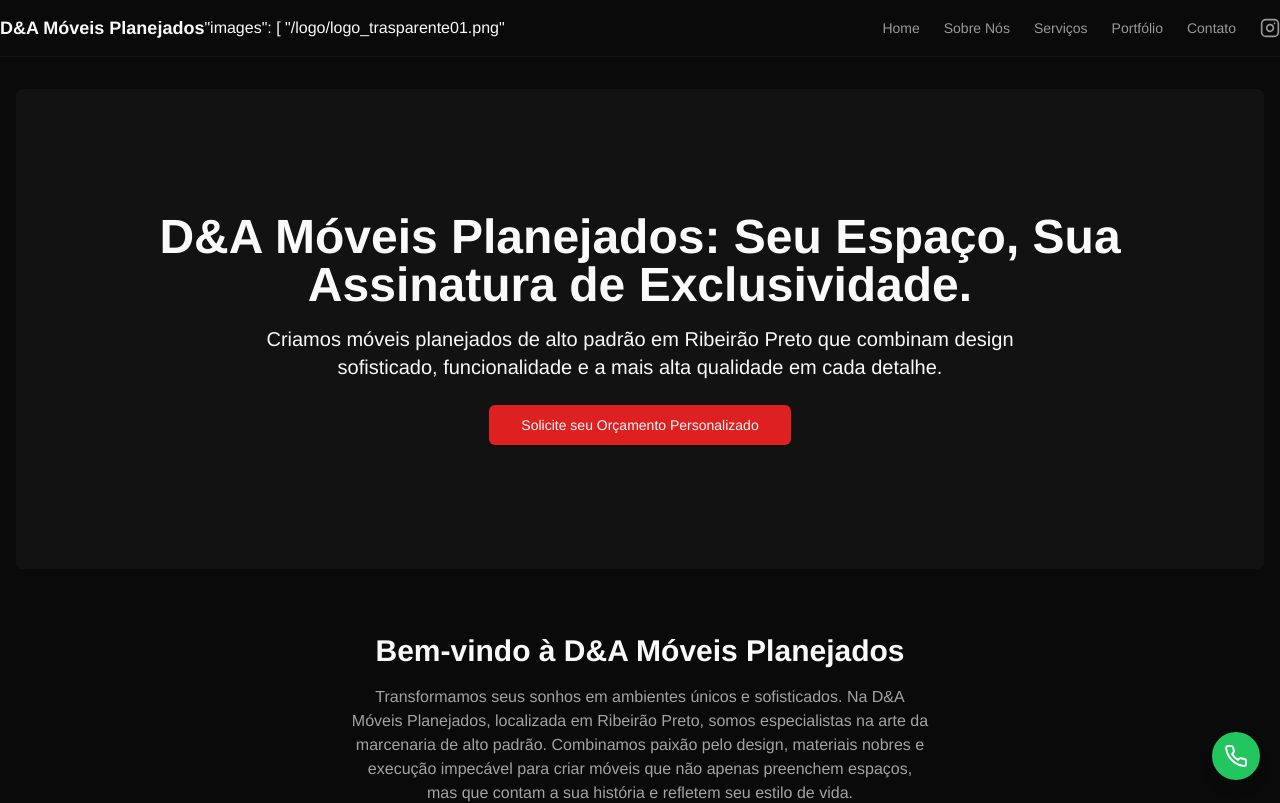
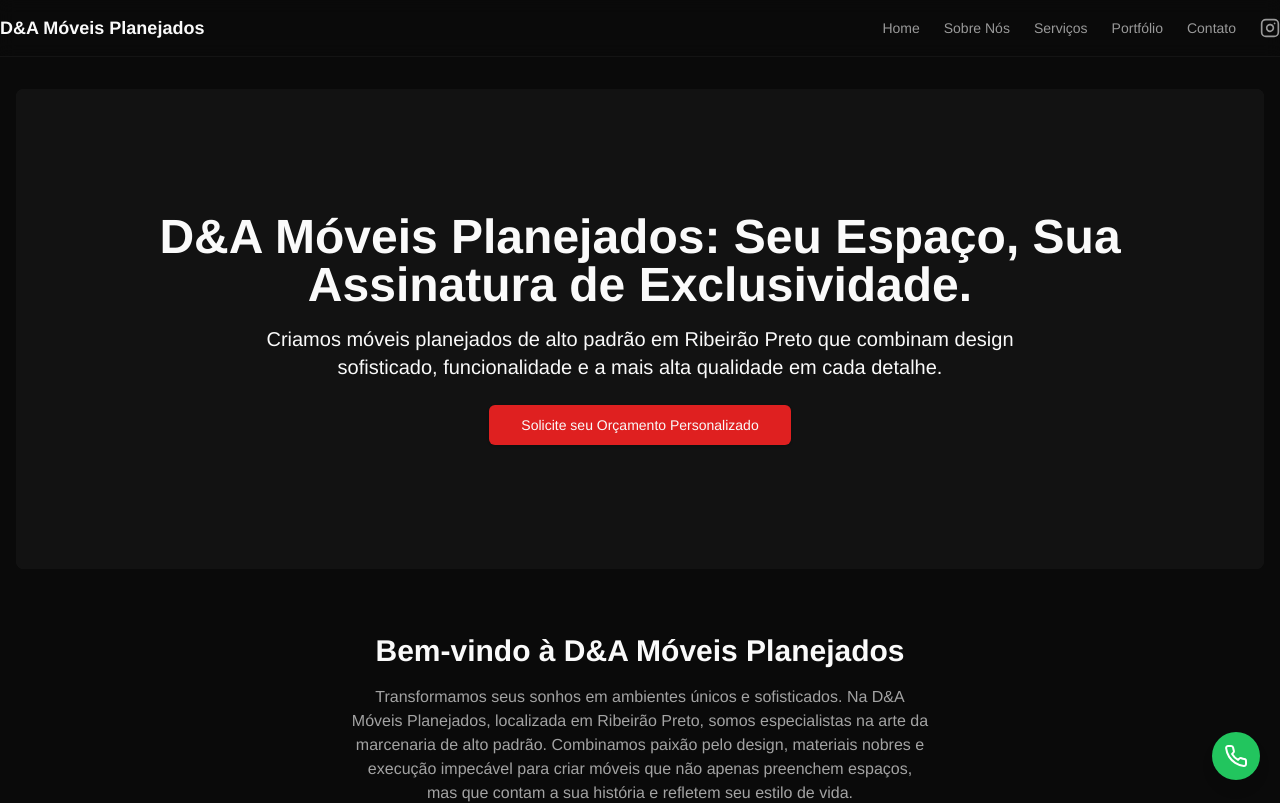
Before and after one commit to alahazelsk/DeA_M-veis_Planejados, a Next.js app: page / in a window 1280 px wide. Shown: the top 803 px of the page. Built offline with nearby package versions, Linux system fonts and the light colour scheme.

Commit message:
Update Header.tsx

```diff
--- a/src/components/Header.tsx
+++ b/src/components/Header.tsx
@@ -8,8 +8,6 @@ const Header = () => {
         <Link href="/" className="mr-6 flex items-center space-x-2">
           {/* Placeholder for Logo - User needs to provide the high-res logo */}
           <span className="font-bold sm:inline-block text-lg text-primary">D&A Móveis Planejados</span>
-            "images": [
-      "/logo/logo_trasparente01.png"
         </Link>
         <nav className="flex items-center gap-4 text-sm lg:gap-6">
           <Link href="/" className="transition-colors hover:text-foreground/80 text-foreground/60">Home</Link>
```
